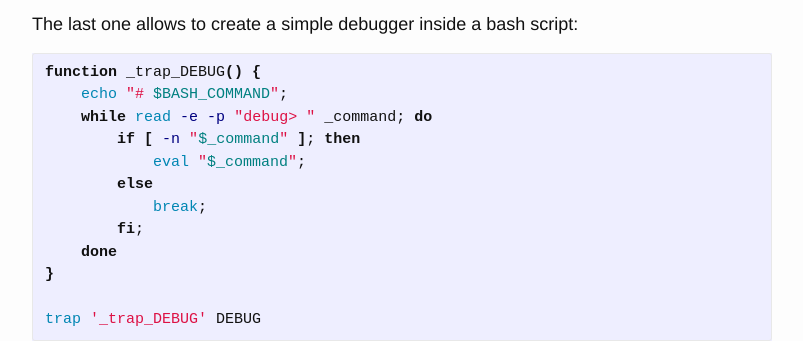
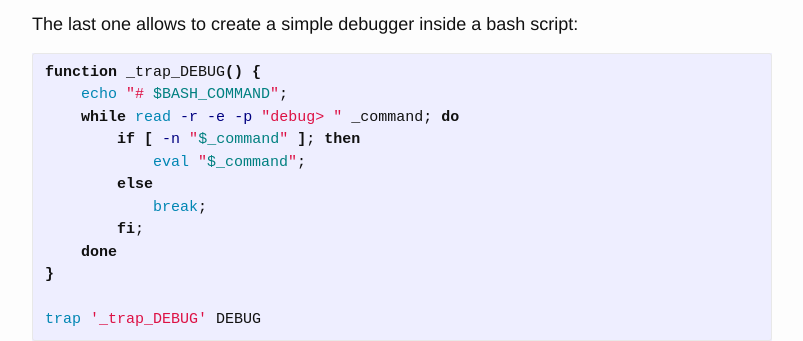
Before and after one commit to selivan/selivan.github.io, a Jekyll site: the page built from _posts/2022-05-21-bash-debug.md, in a window 1280 px wide and 900 px high, scrolled down 328 px. Shown: the part 151-492 px from the top of the window, without its empty margins (238-1041 px from the left). Built offline with Jekyll 4.4.1, drawn with Linux system fonts in a browser that asks for light colours.

Commit message:
small fix

````diff
--- a/_posts/2022-05-21-bash-debug.md
+++ b/_posts/2022-05-21-bash-debug.md
@@ -18,7 +18,7 @@ Besides traps(handlers) for signals, bash have 4 special traps:
 ```bash
 function _trap_DEBUG() {
     echo "# $BASH_COMMAND";
-    while read -e -p "debug> " _command; do
+    while read -r -e -p "debug> " _command; do
         if [ -n "$_command" ]; then
             eval "$_command";
         else
````
